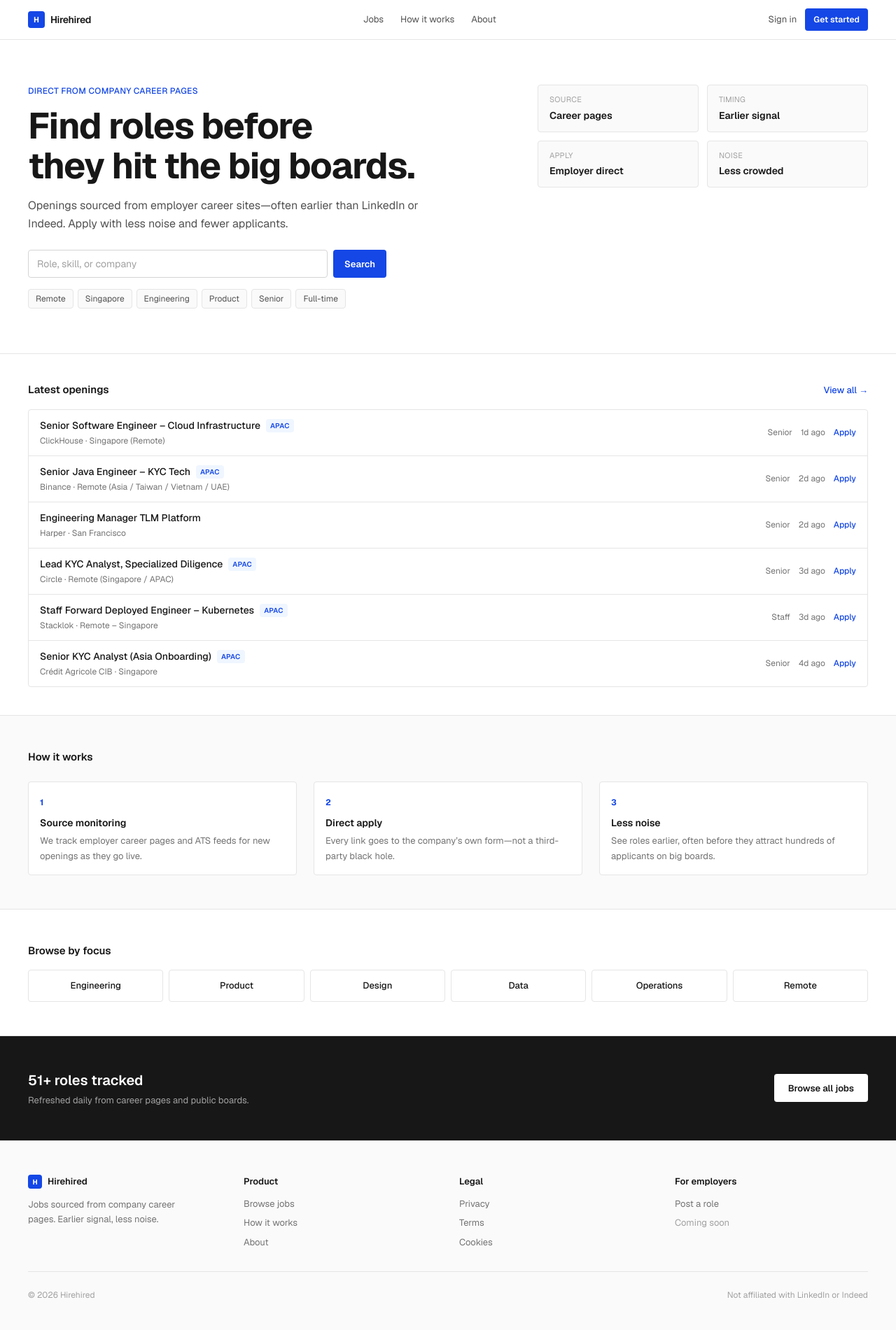
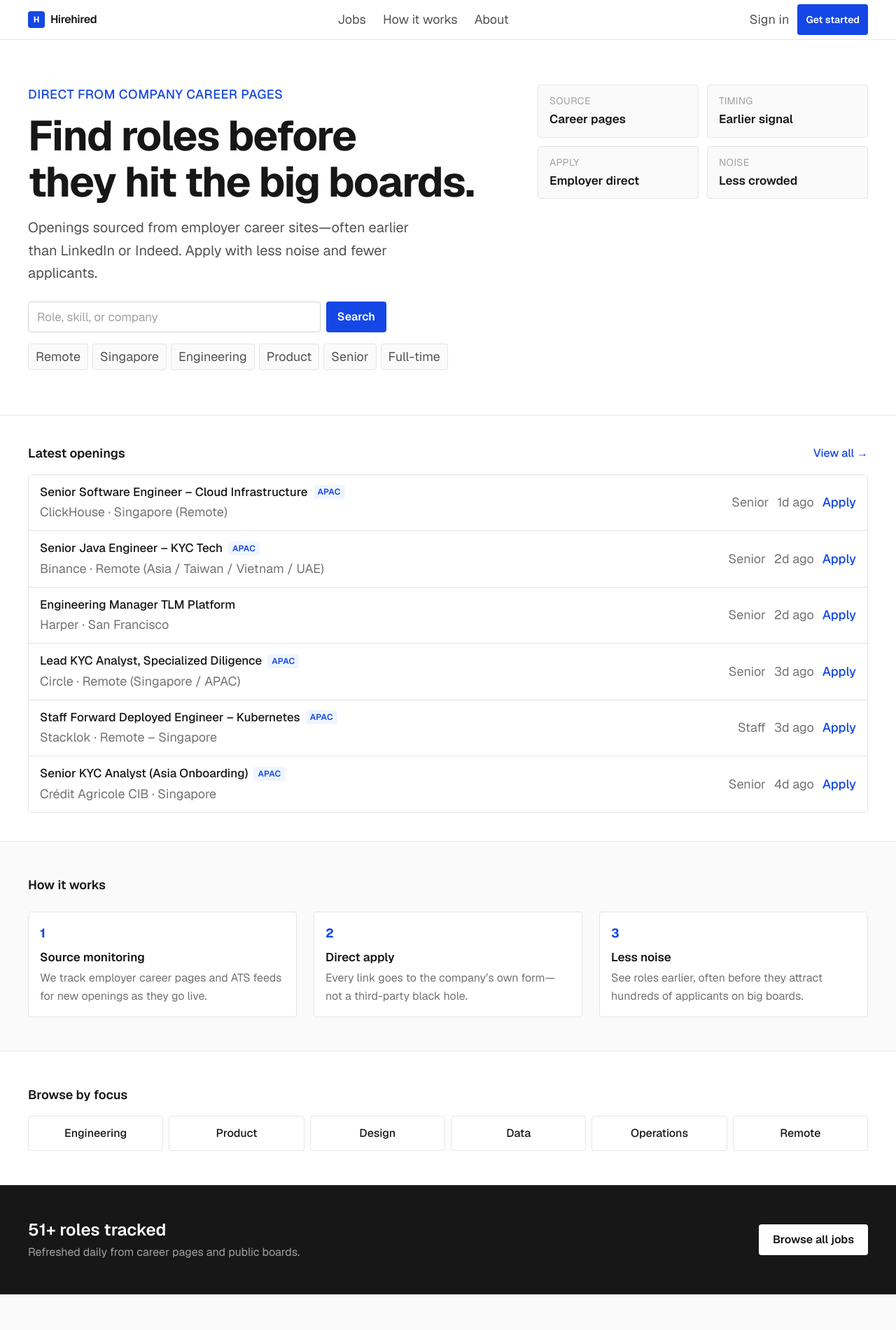
Before and after one commit to ohkariku-boop/Hirehired, a Next.js app: page / in a window 1280 px wide. Shown: the top 1901 px of the page at 70% size. Built offline with nearby package versions, Linux system fonts and the light colour scheme.

Commit message:
Enlarge fonts site-wide for readability

```diff
--- a/src/app/globals.css
+++ b/src/app/globals.css
@@ -46,3 +46,14 @@ body {
   -webkit-box-orient: vertical;
   overflow: hidden;
 }
+
+body {
+  font-size: 16px;
+  line-height: 1.5;
+}
+
+@media (min-width: 640px) {
+  body {
+    font-size: 17px;
+  }
+}
--- a/src/app/page.tsx
+++ b/src/app/page.tsx
@@ -30,15 +30,15 @@ export default function Home() {
           <div className="max-w-[1400px] mx-auto px-4 sm:px-6 lg:px-10 py-10 sm:py-14 lg:py-16">
             <div className="grid lg:grid-cols-12 gap-8 lg:gap-12 items-start">
               <div className="lg:col-span-7">
-                <p className="text-[12px] font-medium text-blue-700 mb-3 tracking-wide uppercase">
+                <p className="text-lg font-medium text-blue-700 mb-3 tracking-wide uppercase">
                   Direct from company career pages
                 </p>
-                <h1 className="text-[2rem] sm:text-[2.75rem] lg:text-[3.25rem] font-bold tracking-tight leading-[1.1]">
+                <h1 className="text-[2.35rem] sm:text-[3.75rem] lg:text-[3.75rem] font-bold tracking-tight leading-[1.1]">
                   Find roles before
                   <br className="hidden sm:block" />{" "}
                   they hit the big boards.
                 </h1>
-                <p className="mt-4 text-[15px] sm:text-[16px] text-neutral-600 leading-relaxed max-w-xl">
+                <p className="mt-4 text-lg sm:text-xl text-neutral-600 leading-relaxed max-w-xl">
                   Openings sourced from employer career sites—often earlier than
                   LinkedIn or Indeed. Apply with less noise and fewer applicants.
                 </p>
@@ -48,11 +48,11 @@ export default function Home() {
                     type="search"
                     name="q"
                     placeholder="Role, skill, or company"
-                    className="min-w-0 flex-1 h-10 rounded border border-neutral-300 bg-white px-3 text-[14px] placeholder:text-neutral-400 focus:outline-none focus:border-blue-600 focus:ring-1 focus:ring-blue-600"
+                    className="min-w-0 flex-1 h-11 rounded border border-neutral-300 bg-white px-3 text-[17px] placeholder:text-neutral-400 focus:outline-none focus:border-blue-600 focus:ring-1 focus:ring-blue-600"
                   />
                   <button
                     type="submit"
-                    className="h-10 shrink-0 rounded bg-blue-700 px-4 text-[13px] font-semibold text-white hover:bg-blue-800"
+                    className="h-11 shrink-0 rounded bg-blue-700 px-4 text-base font-semibold text-white hover:bg-blue-800"
                   >
                     Search
                   </button>
@@ -64,7 +64,7 @@ export default function Home() {
                       <Link
                         key={t}
                         href="/jobs/"
-                        className="rounded border border-neutral-200 bg-neutral-50 px-2.5 py-1 text-[12px] text-neutral-600 hover:border-neutral-400 hover:text-neutral-900"
+                        className="rounded border border-neutral-200 bg-neutral-50 px-2.5 py-1 text-lg text-neutral-600 hover:border-neutral-400 hover:text-neutral-900"
                       >
                         {t}
                       </Link>
@@ -84,10 +84,10 @@ export default function Home() {
                     key={s.k}
                     className="rounded border border-neutral-200 bg-neutral-50 px-4 py-3"
                   >
-                    <p className="text-[11px] uppercase tracking-wide text-neutral-400">
+                    <p className="text-sm uppercase tracking-wide text-neutral-400">
                       {s.k}
                     </p>
-                    <p className="mt-1 text-[14px] font-semibold">{s.v}</p>
+                    <p className="mt-1 text-[17px] font-semibold">{s.v}</p>
                   </div>
                 ))}
               </div>
@@ -98,10 +98,10 @@ export default function Home() {
         <section className="w-full border-b border-neutral-200">
           <div className="max-w-[1400px] mx-auto px-4 sm:px-6 lg:px-10 py-8 sm:py-10">
             <div className="flex items-center justify-between mb-4">
-              <h2 className="text-[15px] font-semibold">Latest openings</h2>
+              <h2 className="text-lg font-semibold">Latest openings</h2>
               <Link
                 href="/jobs/"
-                className="text-[13px] font-medium text-blue-700 hover:text-blue-800"
+                className="text-base font-medium text-blue-700 hover:text-blue-800"
               >
                 View all →
               </Link>
@@ -118,20 +118,20 @@ export default function Home() {
                 >
                   <div className="flex-1 min-w-0">
                     <div className="flex flex-wrap items-center gap-2">
-                      <span className="text-[14px] font-medium truncate">
+                      <span className="text-[17px] font-medium truncate">
                         {job.title}
                       </span>
                       {job.region === "APAC" && (
-                        <span className="text-[10px] font-semibold uppercase tracking-wide text-blue-700 bg-blue-50 px-1.5 py-0.5 rounded">
+                        <span className="text-xs font-semibold uppercase tracking-wide text-blue-700 bg-blue-50 px-1.5 py-0.5 rounded">
                           APAC
                         </span>
                       )}
                     </div>
-                    <p className="text-[12px] text-neutral-500 mt-0.5 truncate">
+                    <p className="text-lg text-neutral-500 mt-0.5 truncate">
                       {job.company} · {job.location}
                     </p>
                   </div>
-                  <div className="flex items-center gap-3 text-[12px] text-neutral-500 shrink-0">
+                  <div className="flex items-center gap-3 text-lg text-neutral-500 shrink-0">
                     <span className="hidden sm:inline">{job.level}</span>
                     <span>{formatPosted(job.posted)}</span>
                     <span className="text-blue-700 font-medium">Apply</span>
@@ -144,7 +144,7 @@ export default function Home() {
 
         <section id="how" className="w-full border-b border-neutral-200 bg-neutral-50">
           <div className="max-w-[1400px] mx-auto px-4 sm:px-6 lg:px-10 py-10 sm:py-12">
-            <h2 className="text-[15px] font-semibold mb-6">How it works</h2>
+            <h2 className="text-lg font-semibold mb-6">How it works</h2>
             <div className="grid sm:grid-cols-3 gap-4 sm:gap-6">
               {[
                 {
@@ -164,9 +164,9 @@ export default function Home() {
                 },
               ].map((s) => (
                 <div key={s.n} className="bg-white border border-neutral-200 rounded p-4">
-                  <span className="text-[12px] font-bold text-blue-700">{s.n}</span>
-                  <h3 className="mt-2 text-[14px] font-semibold">{s.t}</h3>
-                  <p className="mt-1 text-[13px] text-neutral-500 leading-relaxed">{s.d}</p>
+                  <span className="text-lg font-bold text-blue-700">{s.n}</span>
+                  <h3 className="mt-2 text-[17px] font-semibold">{s.t}</h3>
+                  <p className="mt-1 text-base text-neutral-500 leading-relaxed">{s.d}</p>
                 </div>
               ))}
             </div>
@@ -175,7 +175,7 @@ export default function Home() {
 
         <section className="w-full border-b border-neutral-200">
           <div className="max-w-[1400px] mx-auto px-4 sm:px-6 lg:px-10 py-10 sm:py-12">
-            <h2 className="text-[15px] font-semibold mb-4">Browse by focus</h2>
+            <h2 className="text-lg font-semibold mb-4">Browse by focus</h2>
             <div className="grid grid-cols-2 sm:grid-cols-3 lg:grid-cols-6 gap-2">
               {[
                 "Engineering",
@@ -188,7 +188,7 @@ export default function Home() {
                 <Link
                   key={c}
                   href="/jobs/"
-                  className="border border-neutral-200 rounded px-3 py-3 text-[13px] font-medium text-center hover:border-blue-600 hover:text-blue-700 hover:bg-blue-50 transition-colors"
+                  className="border border-neutral-200 rounded px-3 py-3 text-base font-medium text-center hover:border-blue-600 hover:text-blue-700 hover:bg-blue-50 transition-colors"
                 >
                   {c}
                 </Link>
@@ -200,16 +200,16 @@ export default function Home() {
         <section className="w-full bg-neutral-900 text-white">
           <div className="max-w-[1400px] mx-auto px-4 sm:px-6 lg:px-10 py-10 sm:py-12 flex flex-col sm:flex-row sm:items-center sm:justify-between gap-4">
             <div>
-              <h2 className="text-[18px] sm:text-[20px] font-semibold">
+              <h2 className="text-2xl sm:text-2xl font-semibold">
                 {jobs.length}+ roles tracked
               </h2>
-              <p className="mt-1 text-[13px] text-neutral-400">
+              <p className="mt-1 text-base text-neutral-400">
                 Refreshed daily from career pages and public boards.
               </p>
             </div>
             <Link
               href="/jobs/"
-              className="inline-flex h-10 items-center justify-center rounded bg-white px-5 text-[13px] font-semibold text-neutral-900 hover:bg-neutral-100 shrink-0"
+              className="inline-flex h-11 items-center justify-center rounded bg-white px-5 text-base font-semibold text-neutral-900 hover:bg-neutral-100 shrink-0"
             >
               Browse all jobs
             </Link>
--- a/src/components/Footer.tsx
+++ b/src/components/Footer.tsx
@@ -4,11 +4,11 @@ export function Footer() {
   return (
     <footer className="border-t border-neutral-200 bg-neutral-50">
       <div className="max-w-[1400px] mx-auto w-full px-4 sm:px-6 lg:px-10 py-10 sm:py-12">
-        <div className="grid grid-cols-2 sm:grid-cols-4 gap-8 text-[13px]">
+        <div className="grid grid-cols-2 sm:grid-cols-4 gap-8 text-lg">
           <div className="col-span-2 sm:col-span-1">
             <div className="flex items-center gap-2 mb-3">
-              <span className="flex h-5 w-5 items-center justify-center rounded bg-blue-700 text-white text-[10px] font-bold">H</span>
-              <span className="font-semibold text-[13px]">Hirehired</span>
+              <span className="flex h-5 w-5 items-center justify-center rounded bg-blue-700 text-white text-xs font-bold">H</span>
+              <span className="font-semibold text-lg">Hirehired</span>
             </div>
             <p className="text-neutral-500 leading-relaxed max-w-[220px]">
               Jobs sourced from company career pages. Earlier signal, less noise.
@@ -38,7 +38,7 @@ export function Footer() {
             </ul>
           </div>
         </div>
-        <div className="mt-8 pt-6 border-t border-neutral-200 flex flex-col sm:flex-row justify-between gap-2 text-[12px] text-neutral-400">
+        <div className="mt-8 pt-6 border-t border-neutral-200 flex flex-col sm:flex-row justify-between gap-2 text-sm text-neutral-400">
           <p>© {new Date().getFullYear()} Hirehired</p>
           <p>Not affiliated with LinkedIn or Indeed</p>
         </div>
--- a/src/components/Header.tsx
+++ b/src/components/Header.tsx
@@ -3,22 +3,22 @@ import Link from "next/link";
 export function Header() {
   return (
     <header className="sticky top-0 z-50 border-b border-neutral-200 bg-white">
-      <div className="flex h-12 sm:h-14 items-center justify-between px-4 sm:px-6 lg:px-10 max-w-[1400px] mx-auto w-full">
+      <div className="flex h-14 sm:h-14 items-center justify-between px-4 sm:px-6 lg:px-10 max-w-[1400px] mx-auto w-full">
         <Link href="/" className="flex items-center gap-2">
-          <span className="flex h-6 w-6 items-center justify-center rounded bg-blue-700 text-white text-[11px] font-bold">
+          <span className="flex h-6 w-6 items-center justify-center rounded bg-blue-700 text-white text-xs font-bold">
             H
           </span>
-          <span className="text-[14px] font-semibold tracking-tight">Hirehired</span>
+          <span className="text-base font-semibold tracking-tight">Hirehired</span>
         </Link>
-        <nav className="hidden md:flex items-center gap-6 text-[13px] text-neutral-600">
+        <nav className="hidden md:flex items-center gap-6 text-lg text-neutral-600">
           <Link href="/jobs/" className="hover:text-neutral-900">Jobs</Link>
           <Link href="/#how" className="hover:text-neutral-900">How it works</Link>
           <Link href="/about/" className="hover:text-neutral-900">About</Link>
         </nav>
         <div className="flex items-center gap-2 sm:gap-3">
-          <Link href="/jobs/" className="md:hidden text-[13px] text-neutral-600 px-1">Jobs</Link>
-          <Link href="/login/" className="hidden sm:inline text-[13px] text-neutral-600 hover:text-neutral-900">Sign in</Link>
-          <Link href="/signup/" className="inline-flex h-8 items-center rounded bg-blue-700 px-3 text-[12px] font-semibold text-white hover:bg-blue-800">
+          <Link href="/jobs/" className="md:hidden text-lg text-neutral-600 px-1">Jobs</Link>
+          <Link href="/login/" className="hidden sm:inline text-lg text-neutral-600 hover:text-neutral-900">Sign in</Link>
+          <Link href="/signup/" className="inline-flex h-11 items-center rounded bg-blue-700 px-3 text-sm font-semibold text-white hover:bg-blue-800">
             Get started
           </Link>
         </div>
```
Also changed, not shown: src/app/about/page.tsx (+8 -8 lines), src/app/cookies/page.tsx (+8 -8 lines), src/app/jobs/page.tsx (+12 -12 lines), src/app/login/page.tsx (+8 -8 lines), src/app/privacy/page.tsx (+13 -13 lines), src/app/signup/page.tsx (+10 -10 lines), src/app/terms/page.tsx (+15 -15 lines).
